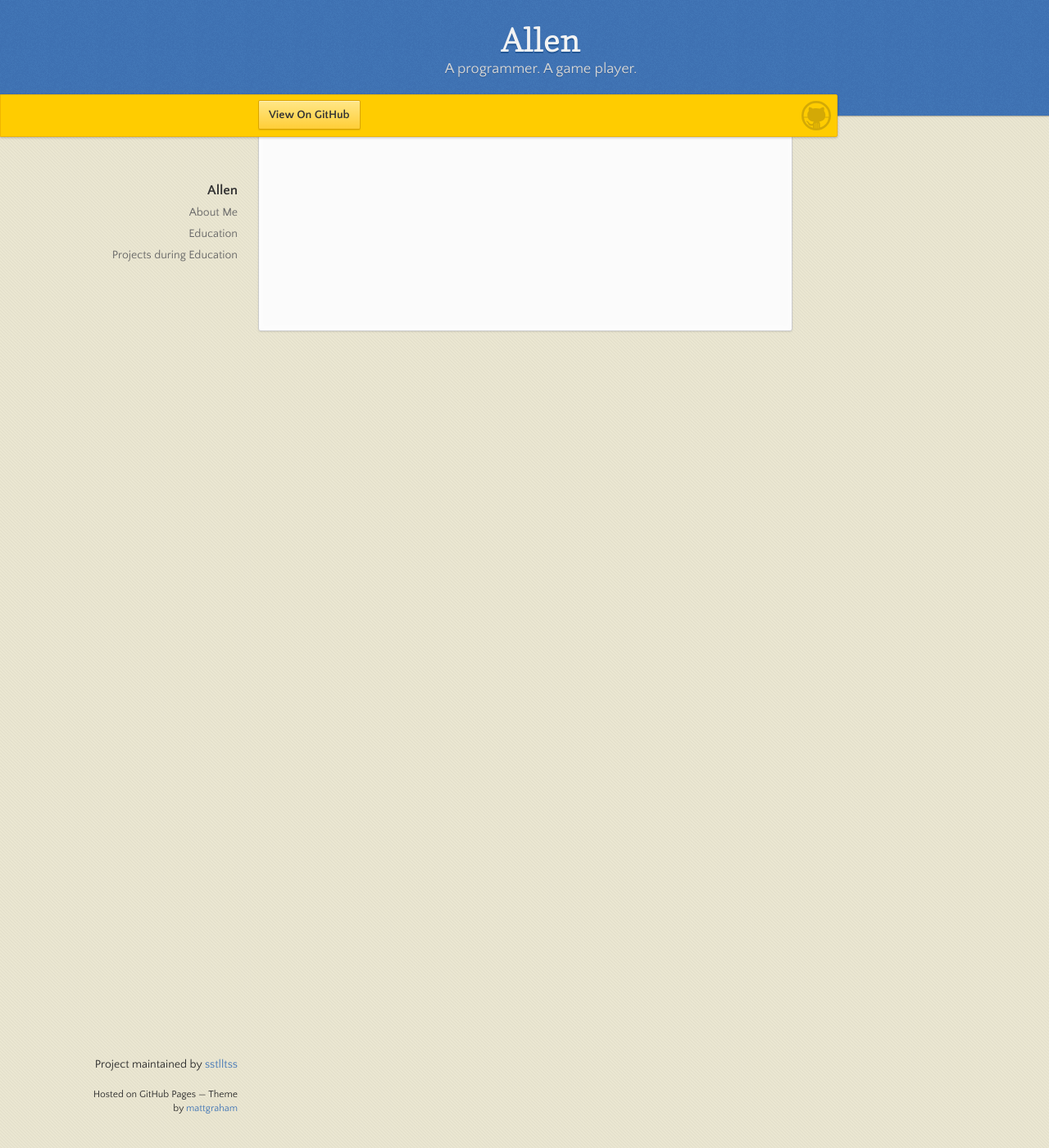
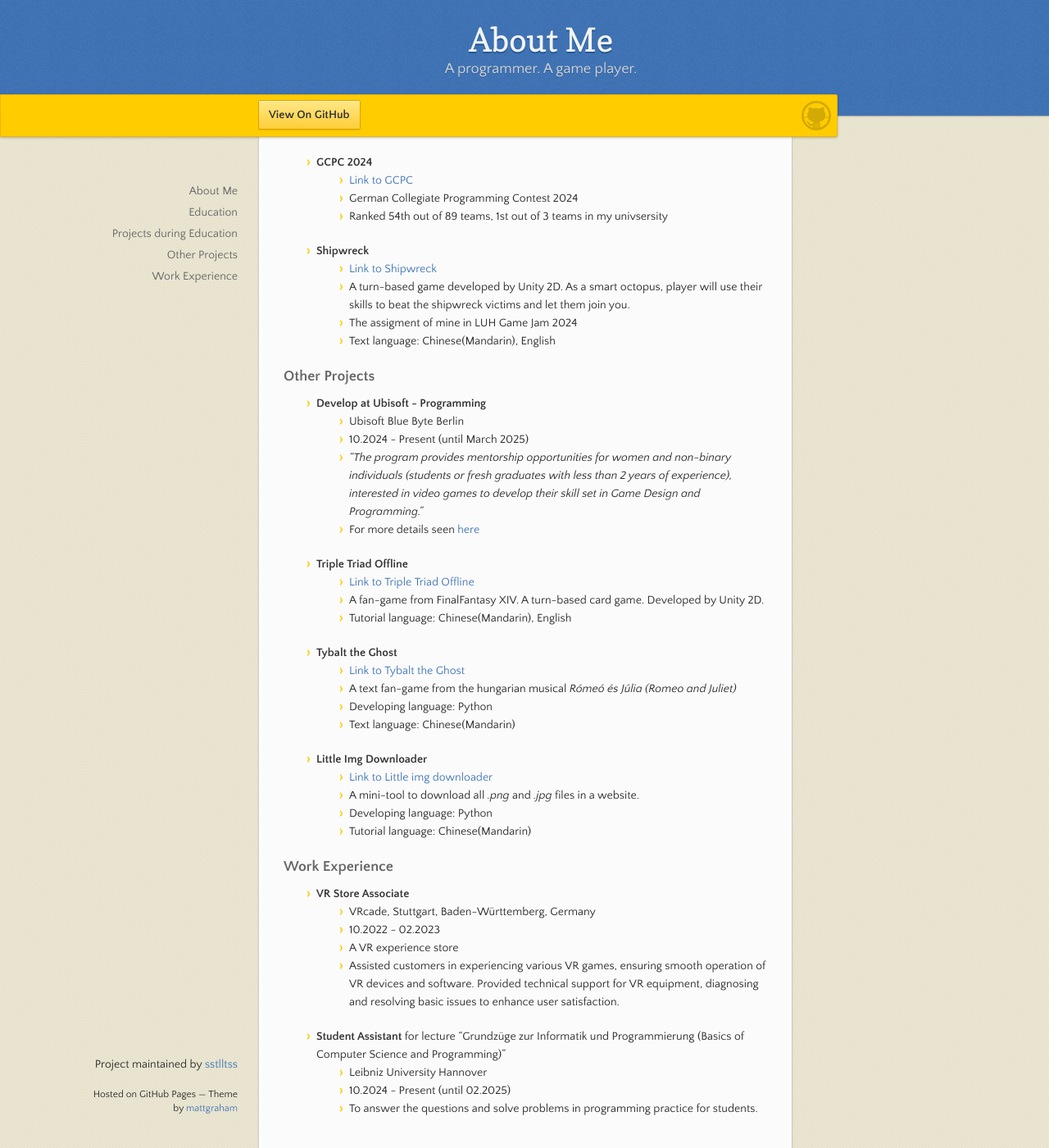
Before and after one commit to sstlltss/Lebenslauf, a Jekyll site: the page built from index.md, in a window 1280 px wide and 1400 px high, scrolled down 956 px. Shown: the whole window at 82% size. Built offline with Jekyll 4.4.1, drawn with Linux system fonts in a browser that asks for light colours; our own code applies the rules of GitHub Pages for plain Markdown files; some of the changed text lies outside the part shown.

Commit message:
Update index.md

```diff
--- a/index.md
+++ b/index.md
@@ -1,20 +1,19 @@
 ---
 layout: default
 ---
-# Allen
 
 ## About Me
 
 - Preferred Name: Allen
 - Pronoun: They/them or she/her
 
-I am a passionate programmer with a strong interest in game development. Currently pursuing *Machine Learning* at *Leibniz University Hannover*. I am currently looking for an intership opportunity in the field of *artificial intelligence* as a part of my graduate studies.
+I am a passionate programmer with a strong interest in game development. Currently pursuing **Machine Learning** at *Leibniz University Hannover*. I am currently looking for an intership opportunity in the field of **artificial intelligence** as a part of my graduate studies.
 
 ### Education
 
 - **Elementary education in China**
 
-- **Master of Science** in Electrical and information technology
+- **Master's degree** in Electrical and information technology
   - Leibniz University Hannover
   - Hannvoer, Lower Saxony, Germany
   - 2023 - Present
@@ -27,4 +26,57 @@ I am a passionate programmer with a strong interest in game development. Current
 
 ### Projects during Education
 
--
+- **Bird Tracking**
+  - A reinforcement learning environment aims to let the agent find the best positions to place the rest zone for mirgrating birds.
+  - The final assignment of lecture *Reinforcement Learning*
+- **Audio Communication and Acoustics**
+  - A series of experiments on audio and acoustics.
+- **Pacman**
+  - A project from UC Berkeley.
+  - A series of bonus assignments of lecture *Artificial Intelligence I & II*
+- **Mushroom**
+  - A game which is developed by Unity 2D. Player will control a mushroom to collect the dropping candies. In addition to the traditional visual mode, a stereoscopic mode without graphic is also developed.
+  - An assignment of lecture *Introduction to Game Development*
+- **GCPC 2024**
+  - [Link to GCPC](https://gcpc.nwerc.eu/)
+  - German Collegiate Programming Contest 2024
+  - Ranked 54th out of 89 teams, 1st out of 3 teams in my univsersity
+- **Shipwreck**
+  - [Link to Shipwreck](https://ashlynxgame.itch.io/shipwreck)
+  - A turn-based game developed by Unity 2D. As a smart octopus, player will use their skills to beat the shipwreck victims and let them join you.
+  - The assigment of mine in LUH Game Jam 2024
+  - Text language: Chinese(Mandarin), English
+
+### Other Projects
+
+- **Develop at Ubisoft - Programming**
+  - Ubisoft Blue Byte Berlin
+  - 10.2024 - Present (until March 2025)
+  - *"The program provides mentorship opportunities for women and non-binary individuals (students or fresh graduates with less than 2 years of experience), interested in video games to develop their skill set in Game Design and Programming."*
+  - For more details seen [here](https://www.ubisoft.com/en-us/company/careers/interns-graduates/develop-at-ubisoft)
+- **Triple Triad Offline**
+  - [Link to Triple Triad Offline](https://allen-sstl.itch.io/triple-triad)
+  - A fan-game from FinalFantasy XIV. A turn-based card game. Developed by Unity 2D.
+  - Tutorial language: Chinese(Mandarin), English
+- **Tybalt the Ghost**
+  - [Link to Tybalt the Ghost](https://github.com/sstlltss/Tybalt_the_Ghost)
+  - A text fan-game from the hungarian musical *Rómeó és Júlia (Romeo and Juliet)*
+  - Developing language: Python
+  - Text language: Chinese(Mandarin)
+- **Little Img Downloader**
+  - [Link to Little img downloader](https://github.com/sstlltss/little-img-downloader)
+  - A mini-tool to download all *.png* and *.jpg* files in a website.
+  - Developing language: Python
+  - Tutorial language: Chinese(Mandarin)
+
+### Work Experience
+
+- **VR Store Associate**
+  - VRcade, Stuttgart, Baden-Württemberg, Germany
+  - 10.2022 - 02.2023
+  - A VR experience store
+  - Assisted customers in experiencing various VR games, ensuring smooth operation of VR devices and software. Provided technical support for VR equipment, diagnosing and resolving basic issues to enhance user satisfaction.
+- **Student Assistant** for lecture "Grundzüge zur Informatik und Programmierung (Basics of Computer Science and Programming)"
+  - Leibniz University Hannover
+  - 10.2024 - Present (until 02.2025)
+  - To answer the questions and solve problems in programming practice for students.
```
